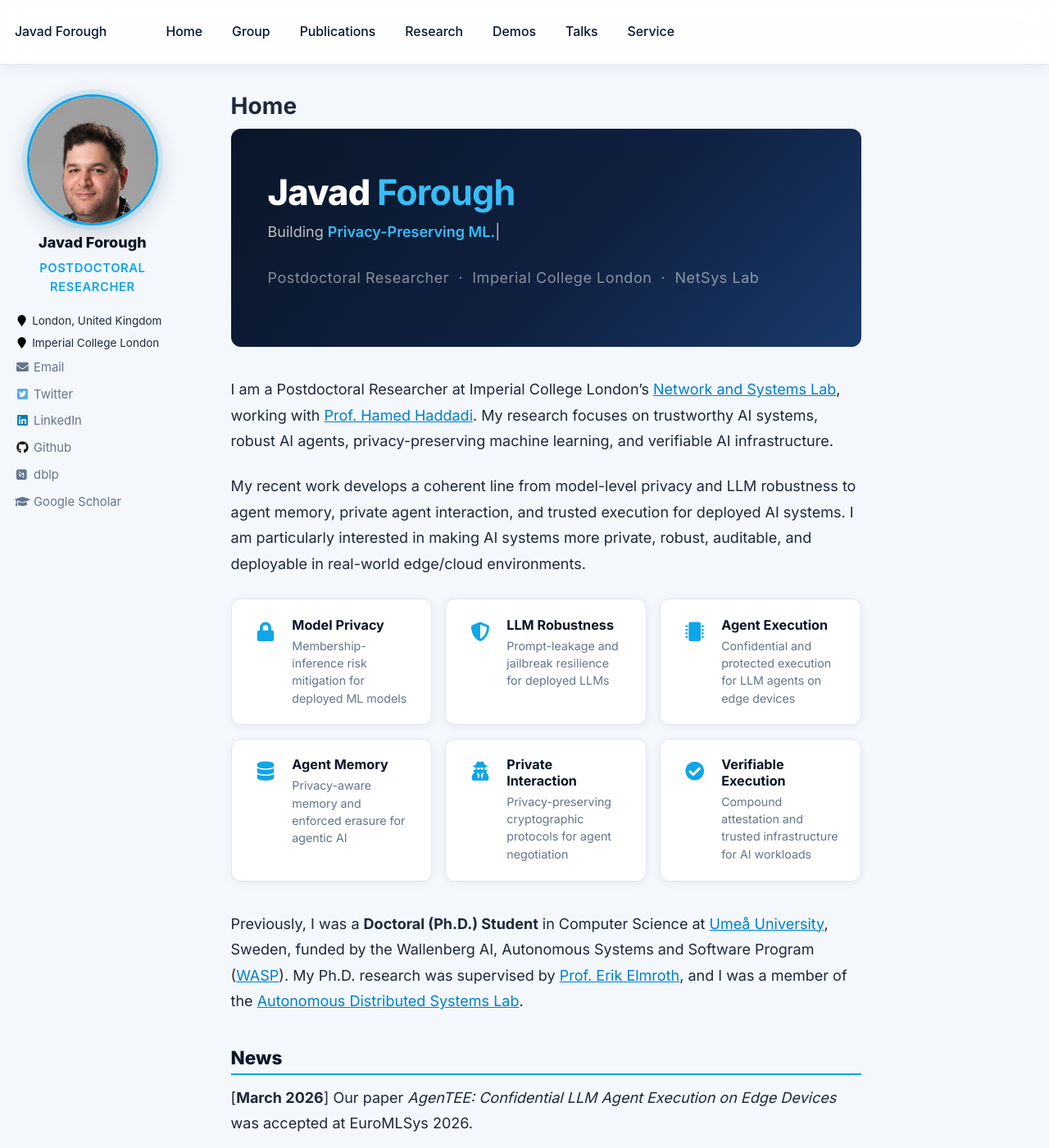
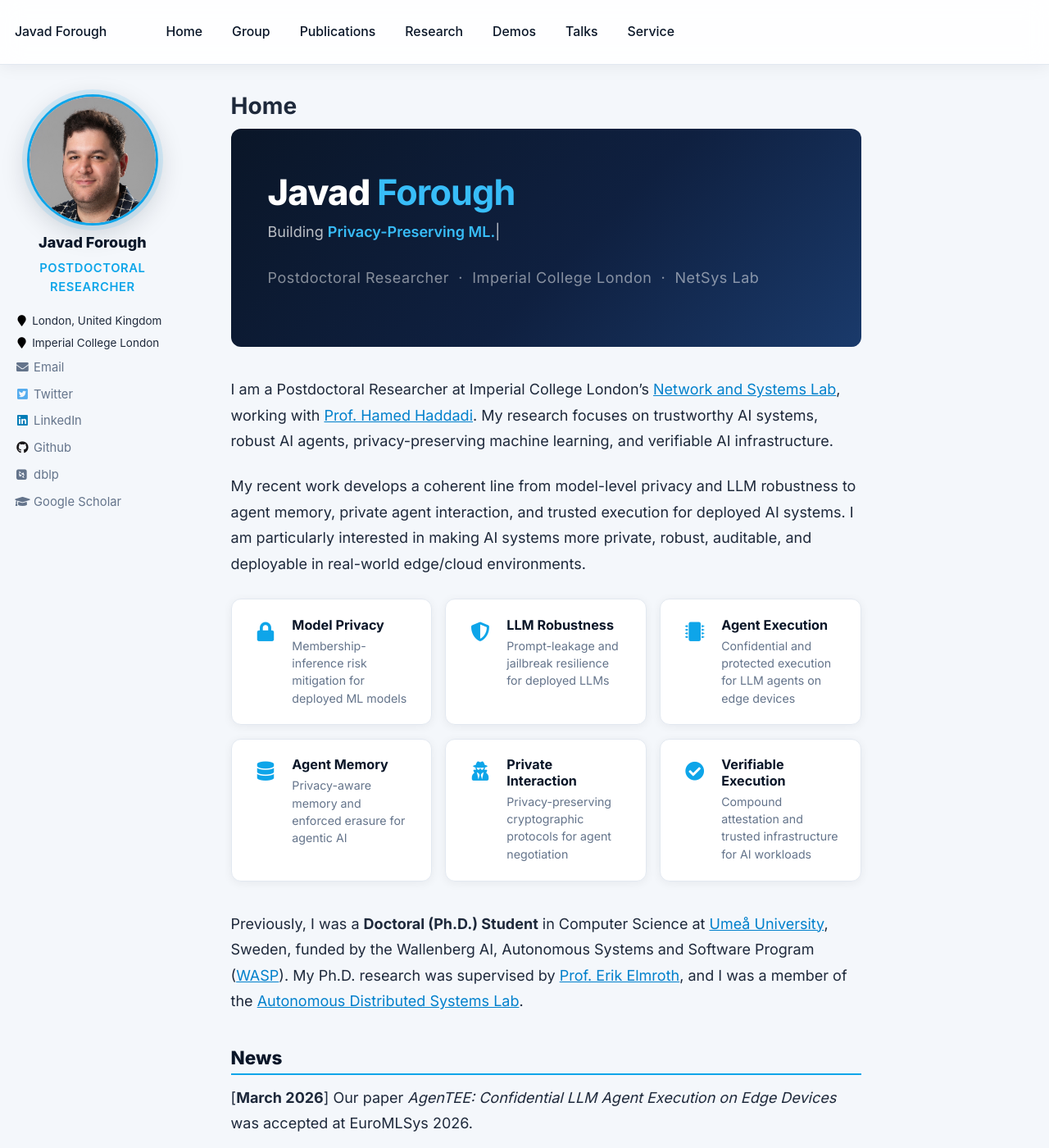
Before and after one commit to Javad-Forough/Javad-Forough.github.io, a Jekyll site: the page built from _pages/about.md, in a window 1280 px wide and 1400 px high. Shown: the whole window at 82% size. Built offline with Jekyll 4.4.1, drawn with Linux system fonts in a browser that asks for light colours; nearby versions of some CDN libraries; some web fonts are replaced.

Commit message:
Adjust avatar crop position to center face in circle
Co-Authored-By: Claude Sonnet 4.6 <noreply@anthropic.com>

```diff
--- a/_sass/_custom.scss
+++ b/_sass/_custom.scss
@@ -81,7 +81,7 @@ h1, h2, h3, h4, h5 {
   width: 100% !important;
   height: 100% !important;
   object-fit: cover !important;
-  object-position: center top !important;
+  object-position: center 20% !important;
   border-radius: 0 !important;
   border: none !important;
   box-shadow: none !important;
```
